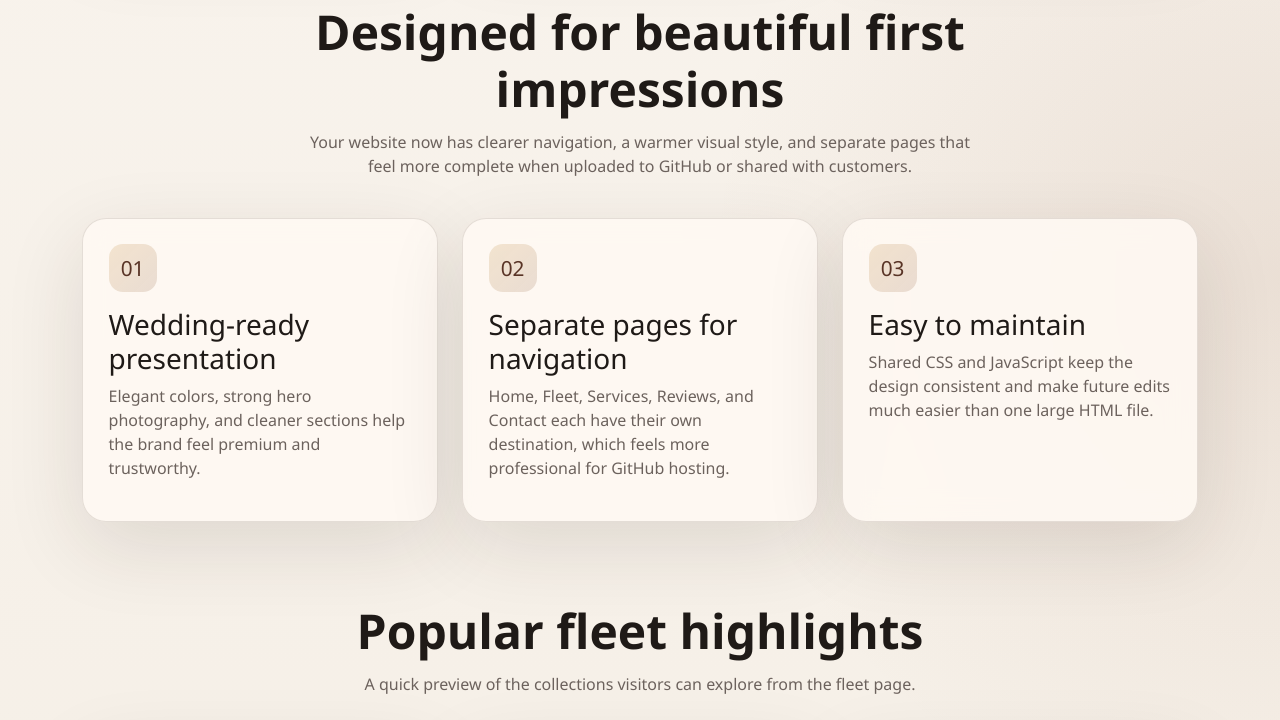
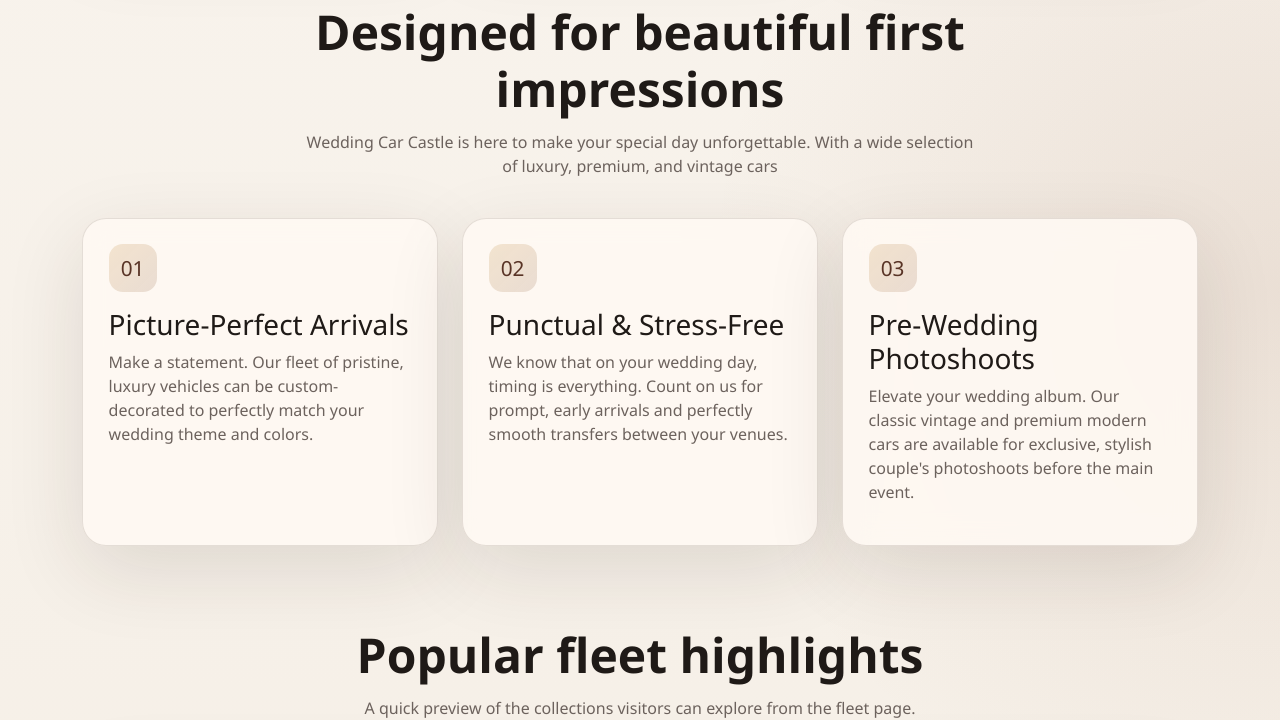
Before and after one commit to shibizxz/car, a plain HTML site: page index.html in a window 1280 px wide. Shown: the part 1313-2033 px from the top of the page. Drawn offline with nearby package versions, Linux system fonts and the light colour scheme.

Commit message:
Update index.html

```diff
--- a/index.html
+++ b/index.html
@@ -70,23 +70,23 @@
         <div class="container">
           <div class="section-heading">
             <h2>Designed for beautiful first impressions</h2>
-            <p>Your website now has clearer navigation, a warmer visual style, and separate pages that feel more complete when uploaded to GitHub or shared with customers.</p>
+            <p>Wedding Car Castle is here to make your special day unforgettable. With a wide selection of luxury, premium, and vintage cars</p>
           </div>
           <div class="feature-grid">
             <article class="info-card">
               <div class="feature-icon">01</div>
-              <h3>Wedding-ready presentation</h3>
-              <p>Elegant colors, strong hero photography, and cleaner sections help the brand feel premium and trustworthy.</p>
+              <h3>Picture-Perfect Arrivals</h3>
+              <p>Make a statement. Our fleet of pristine, luxury vehicles can be custom-decorated to perfectly match your wedding theme and colors.</p>
             </article>
             <article class="info-card">
               <div class="feature-icon">02</div>
-              <h3>Separate pages for navigation</h3>
-              <p>Home, Fleet, Services, Reviews, and Contact each have their own destination, which feels more professional for GitHub hosting.</p>
+              <h3>Punctual & Stress-Free</h3>
+              <p>We know that on your wedding day, timing is everything. Count on us for prompt, early arrivals and perfectly smooth transfers between your venues.</p>
             </article>
             <article class="info-card">
               <div class="feature-icon">03</div>
-              <h3>Easy to maintain</h3>
-              <p>Shared CSS and JavaScript keep the design consistent and make future edits much easier than one large HTML file.</p>
+              <h3>Pre-Wedding Photoshoots</h3>
+              <p>Elevate your wedding album. Our classic vintage and premium modern cars are available for exclusive, stylish couple's photoshoots before the main event.</p>
             </article>
           </div>
         </div>
```
